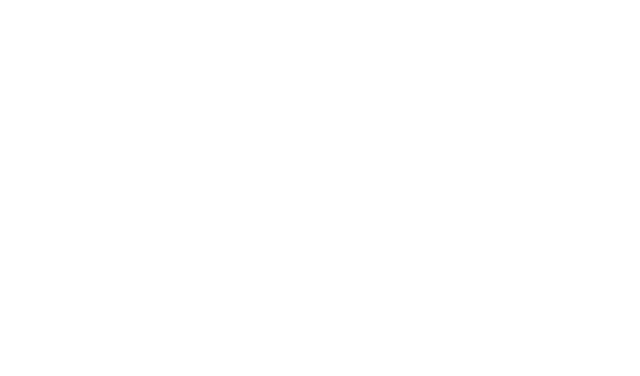
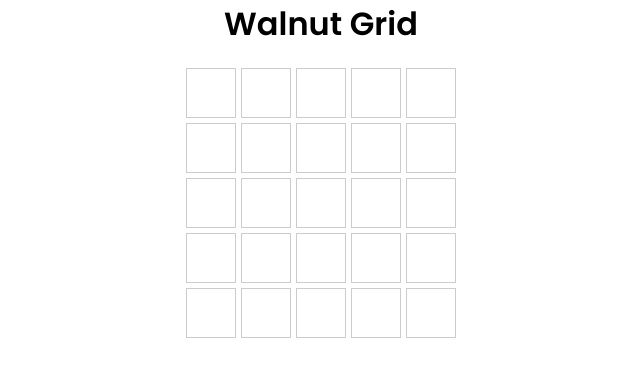
Before and after one commit to educsis/walnut, a plain HTML site: page index.html in a window 1280 px wide. Shown: the whole page, without its empty margins (319-959 px from the left). Drawn offline with Linux system fonts and the light colour scheme.

Commit message:
Created grid, added css reset from third party, added hover using css for the grid

```diff
--- /dev/null
+++ b/css/reset.css
@@ -0,0 +1,48 @@
+/* Custom CSS Reset from https://www.joshwcomeau.com/css/custom-css-reset/ */
+/* 1. Use a more-intuitive box-sizing model */
+*, *::before, *::after {
+    box-sizing: border-box;
+  }
+
+  /* 2. Remove default margin */
+  * {
+    margin: 0;
+  }
+
+  body {
+    /* 3. Add accessible line-height */
+    line-height: 1.5;
+    /* 4. Improve text rendering */
+    -webkit-font-smoothing: antialiased;
+  }
+
+  /* 5. Improve media defaults */
+  img, picture, video, canvas, svg {
+    display: block;
+    max-width: 100%;
+  }
+
+  /* 6. Inherit fonts for form controls */
+  input, button, textarea, select {
+    font: inherit;
+  }
+
+  /* 7. Avoid text overflows */
+  p, h1, h2, h3, h4, h5, h6 {
+    overflow-wrap: break-word;
+  }
+
+  /* 8. Improve line wrapping */
+  p {
+    text-wrap: pretty;
+  }
+  h1, h2, h3, h4, h5, h6 {
+    text-wrap: balance;
+  }
+
+  /*
+    9. Create a root stacking context
+  */
+  #root, #__next {
+    isolation: isolate;
+  }
--- a/css/style.css
+++ b/css/style.css
@@ -0,0 +1,37 @@
+@import url('https://fonts.googleapis.com/css2?family=Poppins:ital,wght@0,400;0,500;0,600;0,700;0,800;1,400;1,500;1,600;1,700;1,800&display=swap');
+
+body {
+    font-family: "Poppins", serif;
+    font-weight: 400;
+    font-style: normal;
+    text-align: center;
+}
+
+h1 {
+    font-family: "Poppins", serif;
+    font-weight: 600;
+    font-style: normal;
+}
+
+.grid {
+    display: grid;
+    grid-template-columns: repeat(5, 50px);
+    grid-gap: 5px;
+    justify-content: center;
+    margin: 20px auto;
+  }
+
+  .cell {
+    width: 50px;
+    height: 50px;
+    background-color: #fff;
+    border: 1px solid #ccc;
+  }
+
+  .cell:hover {
+    background-color: #ffb703;
+    border: 1px solid #fb8500;
+    transition: background-color 0.2s;
+    box-shadow: 0px 10px 15px -3px rgba(0,0,0,0.1);
+    cursor: pointer;
+  }
--- a/index.html
+++ b/index.html
@@ -3,11 +3,39 @@
 <head>
     <meta charset="UTF-8">
     <meta name="viewport" content="width=device-width, initial-scale=1.0">
+    <link rel="stylesheet" href="css/reset.css">
     <link rel="stylesheet" href="css/style.css">
     <title>Walnut Grid</title>
 </head>
 <body>
-    <div class="grid"></div>
+    <h1>Walnut Grid</h1>
+    <div class="grid">
+        <div class="cell"></div>
+        <div class="cell"></div>
+        <div class="cell"></div>
+        <div class="cell"></div>
+        <div class="cell"></div>
+        <div class="cell"></div>
+        <div class="cell"></div>
+        <div class="cell"></div>
+        <div class="cell"></div>
+        <div class="cell"></div>
+        <div class="cell"></div>
+        <div class="cell"></div>
+        <div class="cell"></div>
+        <div class="cell"></div>
+        <div class="cell"></div>
+        <div class="cell"></div>
+        <div class="cell"></div>
+        <div class="cell"></div>
+        <div class="cell"></div>
+        <div class="cell"></div>
+        <div class="cell"></div>
+        <div class="cell"></div>
+        <div class="cell"></div>
+        <div class="cell"></div>
+        <div class="cell"></div>
+    </div>
 </body>
     <script src="js/script.js"></script>
 </html>
```
